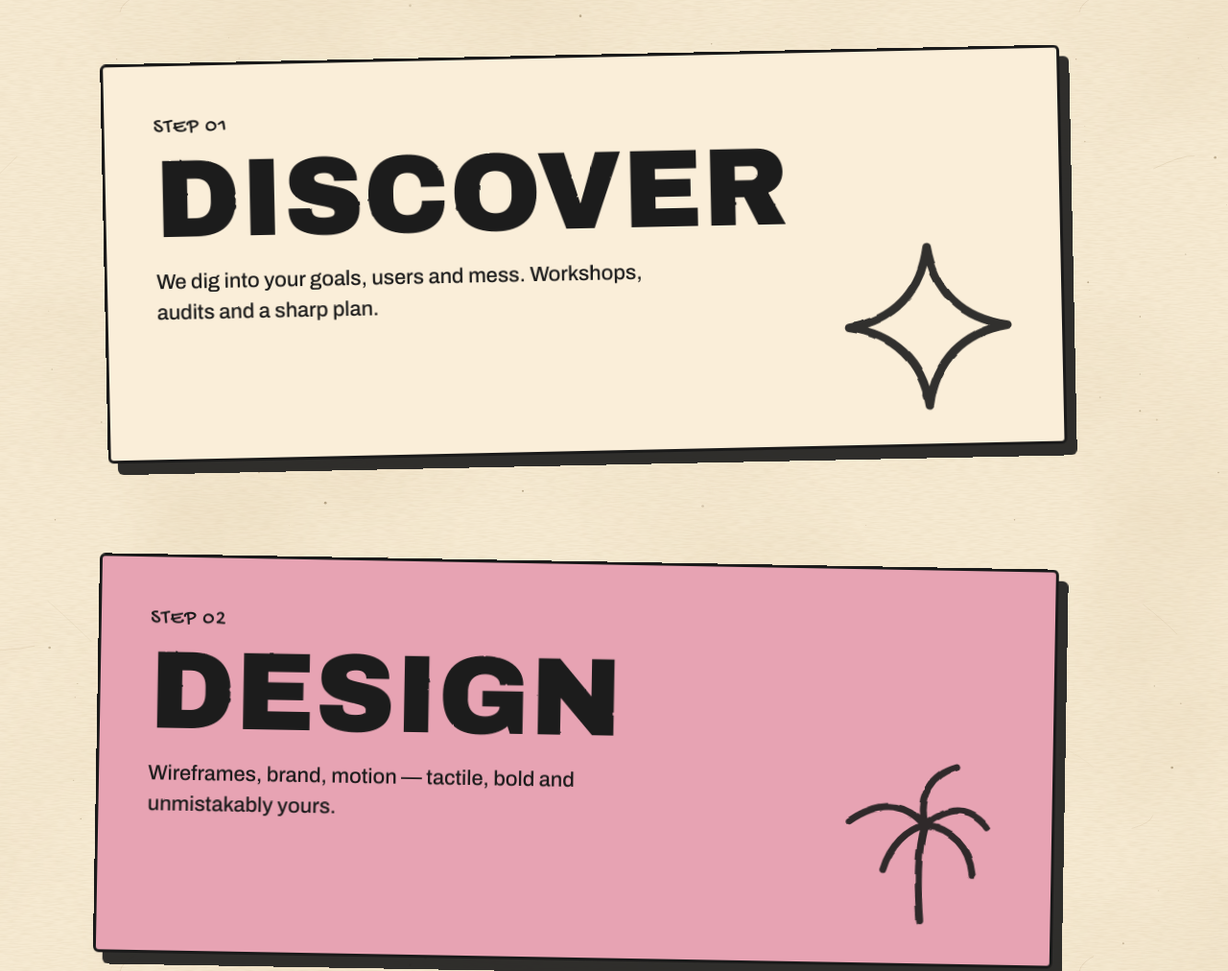
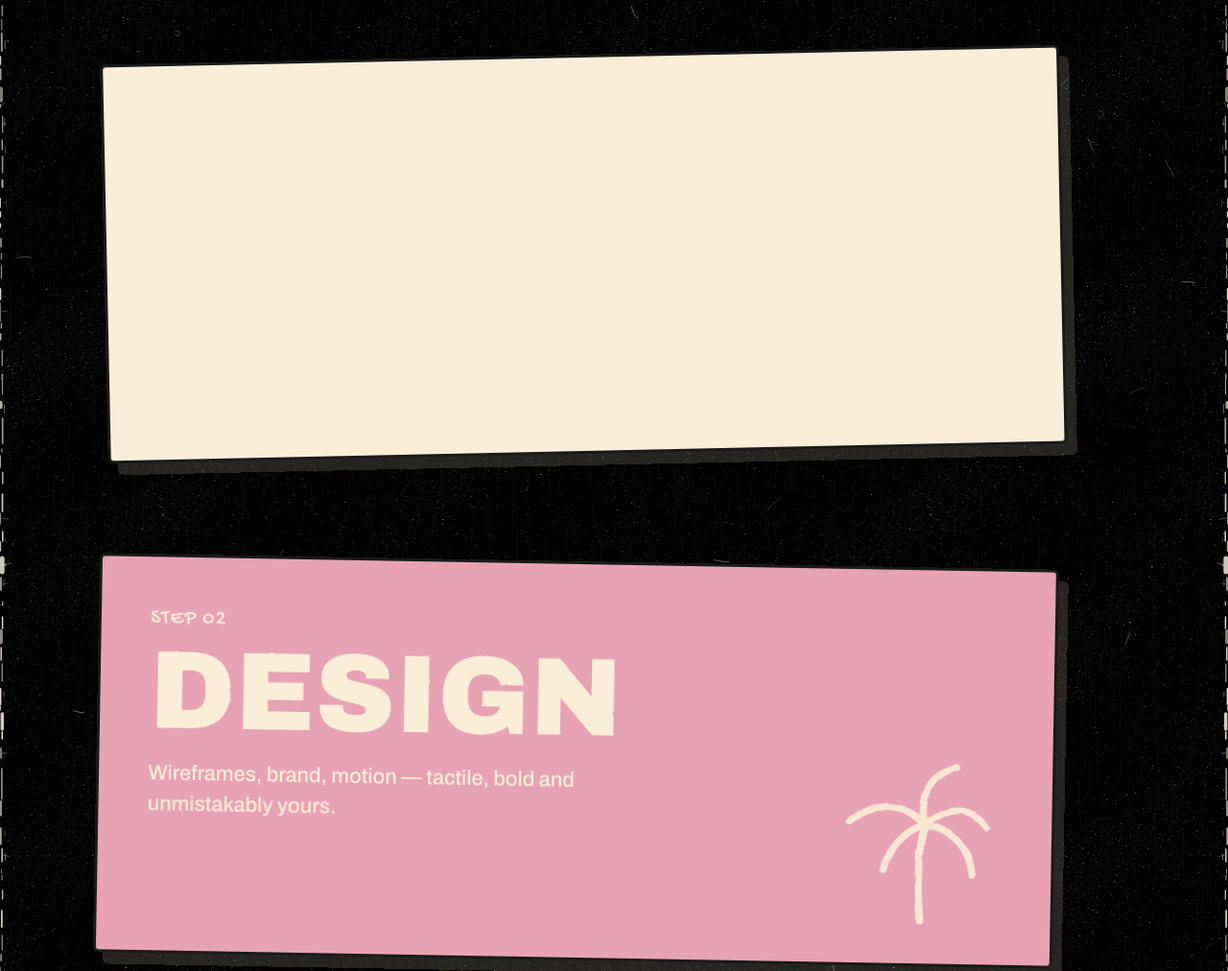
Before and after one commit to rashelshah/Agency-Portfolio, a website built with Vite: page index.html in a window 1280 px wide. Shown: the part 7079-8091 px from the top of the page at 96% size. Built offline with nearby package versions, Linux system fonts and the light colour scheme; some packages are replaced by stand-ins of ours.

Commit message:
fix: our process uses the dark background

```diff
--- a/index.html
+++ b/index.html
@@ -148,7 +148,7 @@
   </section>
 
   <!-- PROCESS: stacking cards -->
-  <section class="process paper" id="process" data-theme="light" data-tear="#faeed9">
+  <section class="process" id="process" data-theme="dark" data-tear="#1a1a1a">
     <span class="side-label hand">— HOW IT GOES DOWN</span>
     <h2 class="h2" data-split="lines">OUR<br>PROCESS</h2>
     <div class="stack">
--- a/src/style.css
+++ b/src/style.css
@@ -44,11 +44,11 @@ svg { display: block; }
 .tear { position: absolute; left: 0; width: 100%; bottom: calc(100% - 1px); height: clamp(18px, 2.2vw, 30px); z-index: 4; pointer-events: none; overflow: visible; filter: drop-shadow(0 -2px 3px rgba(0,0,0,.4)); }
 
 /* black paper (hero / work / contact) */
-.hero, .work, .contact { background: url("./assets/scuffs.svg") 0 0 / 1600px 1600px repeat, url("./assets/paper-noise.png") 0 0 / 800px 800px repeat, #020202; }
+.hero, .work, .process, .contact { background: url("./assets/scuffs.svg") 0 0 / 1600px 1600px repeat, url("./assets/paper-noise.png") 0 0 / 800px 800px repeat, #020202; }
 /* frayed white paper-core flecks along the left/right edges of the black sheet */
-.hero::before, .hero::after, .work::before, .work::after, .contact::before, .contact::after { content: ""; position: absolute; top: 0; bottom: 0; width: 26px; background: url("./assets/edge-fleck.svg") 0 0 / 26px 1600px repeat-y; pointer-events: none; z-index: 5; }
-.hero::after, .work::after, .contact::after { right: 0; transform: scaleX(-1); }
-.hero::before, .work::before, .contact::before { left: 0; }
+.hero::before, .hero::after, .work::before, .work::after, .process::before, .process::after, .contact::before, .contact::after { content: ""; position: absolute; top: 0; bottom: 0; width: 26px; background: url("./assets/edge-fleck.svg") 0 0 / 26px 1600px repeat-y; pointer-events: none; z-index: 5; }
+.hero::after, .work::after, .process::after, .contact::after { right: 0; transform: scaleX(-1); }
+.hero::before, .work::before, .process::before, .contact::before { left: 0; }
 
 /* coloured paper: texture multiplied over the flat colour */
 .services, .services__pin, .quote, .marquee { background-image: url("./assets/paper-cream.svg"); background-size: 1000px auto; background-blend-mode: multiply; }
@@ -168,7 +168,7 @@ section { position: relative; }
 .process { padding: clamp(110px, 14vw, 200px) var(--pad) 40px calc(var(--pad) + 40px); }
 .process .h2 { margin-bottom: 60px; }
 .stack { padding-bottom: 20vh; }
-.step { position: sticky; top: calc(14vh + var(--i, 0) * 26px); min-height: 52vh; margin-bottom: 14vh; max-width: 1000px; padding: clamp(26px, 4vw, 56px); background: var(--bg); color: inherit; border: 3px solid var(--ink); border-radius: 6px; rotate: var(--r); box-shadow: 10px 12px 0 rgba(26,26,26,.9); transform-origin: 50% 0; display: grid; align-content: start; }
+.step { position: sticky; top: calc(14vh + var(--i, 0) * 26px); min-height: 52vh; margin-bottom: 14vh; max-width: 1000px; padding: clamp(26px, 4vw, 56px); background: var(--bg); color: inherit; border: 3px solid var(--ink); border-radius: 6px; rotate: var(--r); box-shadow: 10px 12px 0 rgba(250,238,217,.14); transform-origin: 50% 0; display: grid; align-content: start; }
 .step i { font: 400 22px var(--hand-f); font-style: normal; }
 .step h3 { font: 400 clamp(54px, 9vw, 140px)/.95 var(--display); margin: 8px 0 14px; }
 .step p { max-width: 520px; font-size: clamp(18px, 1.7vw, 24px); }
```
